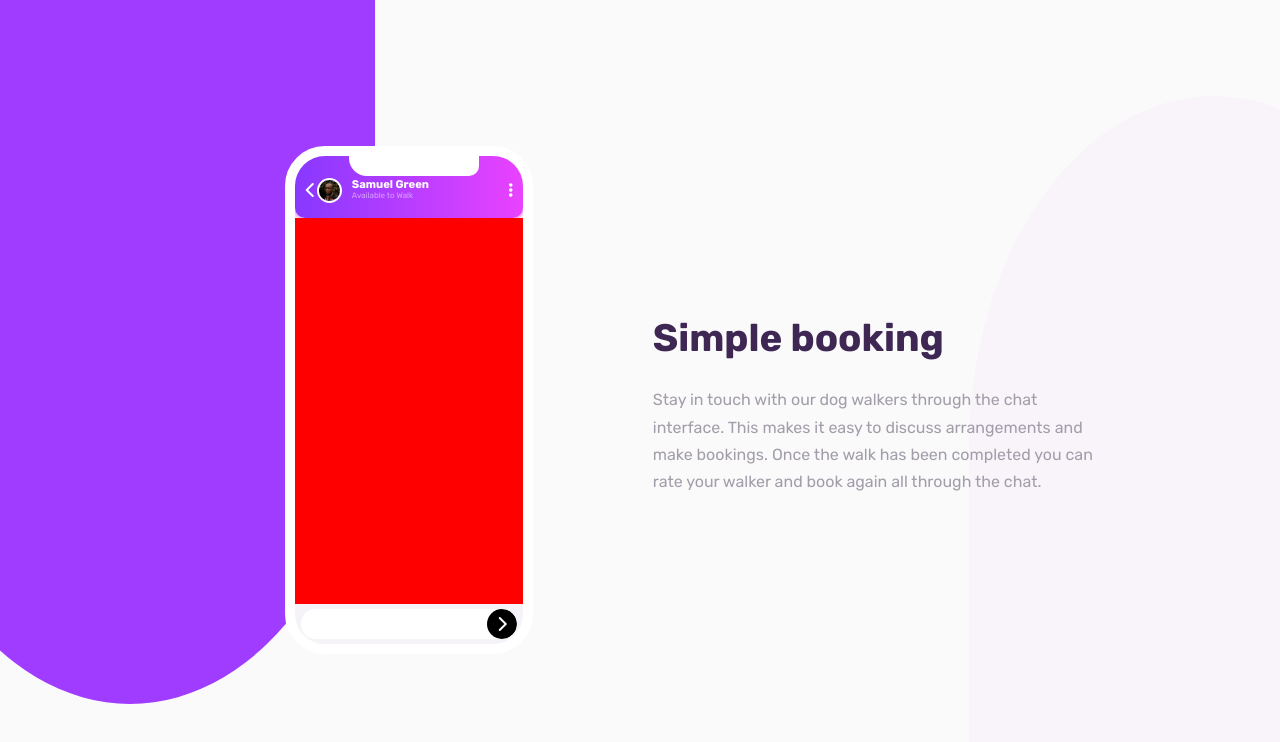
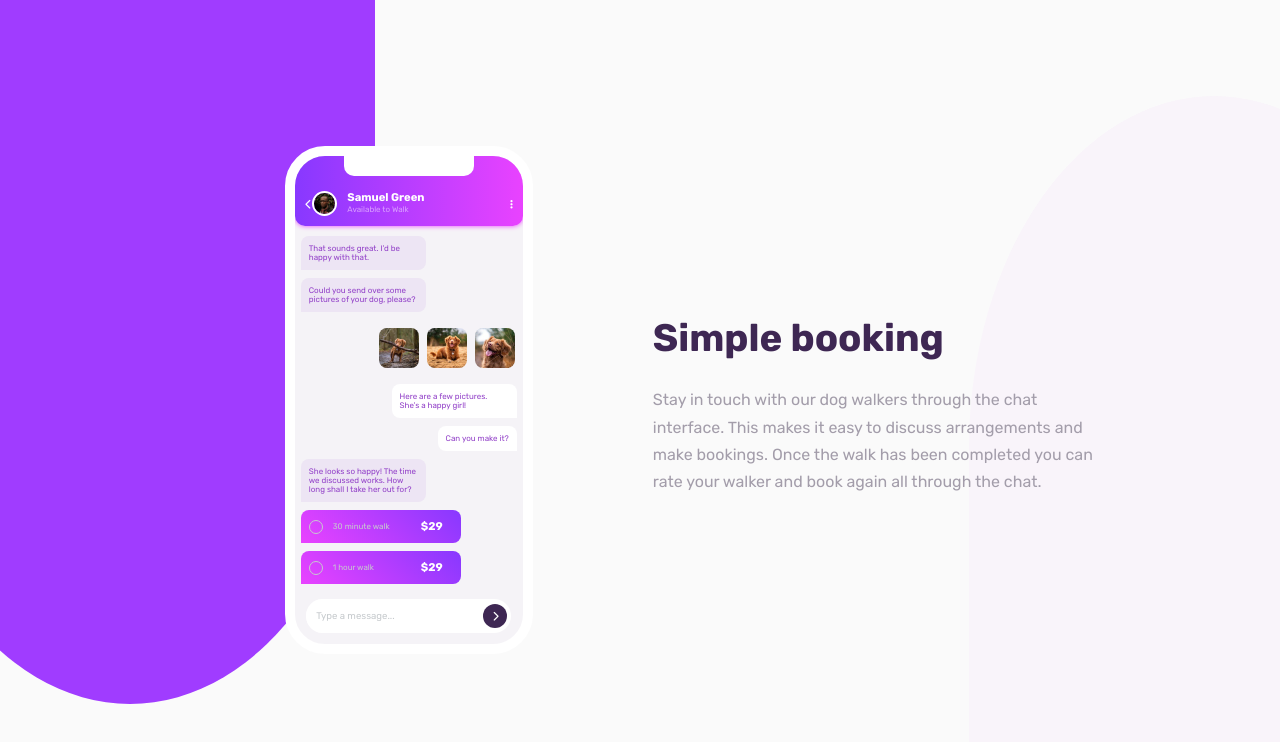
Before and after one commit to Maliklar/chat-app-css-illustration-master, a plain HTML site: page index.html in a window 1280 px wide. Drawn offline with Linux system fonts and the light colour scheme.

Commit message:
submit 1

```diff
--- a/index.html
+++ b/index.html
@@ -22,7 +22,7 @@
       <div class="mobile-toolbar">
         <div>
           <div class="toolbar-item">
-            <i class="fa-solid fa-chevron-left" style="color: white;"></i>
+            <i class="fa-solid fa-chevron-left" style="color: white; font-size: x-small""></i>
             <div class="avatar-container">
               <img src="./images/avatar.jpg" alt="Avatar">
             </div>
@@ -32,17 +32,59 @@
             </div>
           </div>
           <div class="toolbar-item">
-            <i class="fa-solid fa-ellipsis-vertical" style="color: white;"></i>
+            <i class="fa-solid fa-ellipsis-vertical" style="color: white; font-size: x-small""></i>
           </div>
         </div>
       </div>
       <div class="chat-main-container">
+        <div class="chat-message left">
+          <p>That sounds great. I’d be happy with that.</p>
+        </div>
+        <div class="chat-message left">
+          <p>Could you send over some pictures of your dog, please?</p>
+        </div>
+        <div class="images-box">
+        <div class="image-container">
+          <img src="./images/dog-image-1.jpg" alt="Dog 1">
+        </div>
+        <div class="image-container">
+          <img src="./images/dog-image-2.jpg" alt="Dog 2">
+        </div>
+        <div class="image-container">
+          <img src="./images/dog-image-3.jpg" alt="Dog 3">
+        </div>
       </div>
+        <div class="chat-message right">
+          <p>Here are a few pictures. She’s a happy girl!</p>
+        </div>
+        <div class="chat-message right">
+          <p>Can you make it?</p>
+        </div>
+        <div class="chat-message left">
+          <p>She looks so happy! The time we discussed works. How long shall I take her out for?</p>
+        </div>
+        <div class="pay-message">
+          <div class="left">
+            <div class="checkbox"></div>
+            <p>30 minute walk</p>
+          </div>
+          <div class="right">$29</div>
+        </div>
+        <div class="pay-message">
+          <div class="left">
+            <div class="checkbox"></div>
+            <p>1 hour walk</p>
+          </div>
+          <div class="right">$29</div>
+        </div>
+
+      </div>
+
       <div class="chat-input-container">
         <div>
-          <input type="text">
+          <input type="text" placeholder="Type a message...">
           <div class="send-button">
-            <i class="fa-solid fa-chevron-right" style="color: white;"></i>
+            <i class="fa-solid fa-chevron-right " style="color: white; font-size: x-small"></i>
           </div>
         </div>
       </div>
--- a/styles.css
+++ b/styles.css
@@ -99,23 +99,23 @@ main{
     width: 130px;
     background-color: white;
     height: 20px;
-    border-bottom-left-radius: 18px;
+    border-bottom-left-radius: 10px;
     border-bottom-right-radius: 10px;
     position: absolute;
     top: 0;
     left: calc(50%);
-    margin-left: -60px;
+    margin-left: -65px;
 }
 
 .mobile-toolbar{
     background-image: var(--ToolBar);
     border-radius: 10px;
     box-shadow: 0 0 5px var(--LightMagenta);
-    height: 70px;
+    height: 86px;
     width: 100%;
     display: flex;
     flex-direction: column-reverse;
-    padding: 15px 10px;
+    padding: 10px 10px;
 }
 
 .chat-main-container{
@@ -123,42 +123,133 @@ main{
     width: 100%;
     display: flex;
     flex-direction: column;
-    background-color: red;
+    overflow-y: scroll;
+    padding-top: 10px;
+    padding-right: 6px;
+    padding-left: 6px;
+    gap: 8px;
 }
 
 .chat-input-container{
-    height: 50px;
+    height: 60px;
     width: 100%;
+    display: flex;
+    flex-direction: column;
+    align-items: center;
 
-    display: flex;
-    justify-content: center;
-    align-items: center;
 
 }
 
 .chat-input-container>div{
     background-color: white;
     display: flex;
+    align-items: center;
     border-radius: 100px;
+    width: 90%;
     overflow: hidden;
+    height: 34px;
+    padding-right: 4px;
+
 }
 
-.chat-input-container>div>input{
+.chat-input-container>div>input {
     border: none;
+    flex-grow: 1;
+    font-size: 0.6rem;
+    padding-left: 10px;
+    height: 100%;
 }
+.chat-message{
+    font-size: 0.5rem;
+    max-width: 58%;
+    padding: 0px 8px;
+    color: var(--chatontheleft);
+}
+.chat-message.left {
+    background-color: #ede5f4;
+    border-radius: 8px 8px 8px 0px;
+    align-self: flex-start;
+    color: var(--chatontheleft);
+
+}
+.chat-message.right {
+    background-color: var(--White);
+    border-radius: 8px 8px 0px 8px;
+    align-self: flex-end;
+}
+
+
+.pay-message{
+    background-image: linear-gradient(45deg, var(--LightMagenta),var(--LightViolet));
+    display: flex;
+    justify-content: space-between;
+    align-items: center;
+    font-size: 0.5rem;
+    border-radius: 8px 8px 8px 0px;
+    max-width: 74%;
+    color: var(--placeholdertext);
+    padding: 4px 8px;
+}
+.pay-message>.left {
+    display: flex;
+    align-items: center;
+    gap: 10px;
+}
+
+.pay-message>.right {
+    margin-right: 10px;
+    font-size: 0.7rem;
+    font-weight: 700;
+    color: white;
+}
+.pay-message>.left>.checkbox{
+    height: 14px;
+    width: 14px;
+    border-radius: 100%;
+    border: 1px solid var(--placeholdertext);
+}
+
+.images-box{
+    display: flex;
+    flex-direction: row-reverse;
+    align-items: flex-end;
+    height: 40px;
+    margin: 8px 2px;
+    gap: 8px;
+    align-self: flex-end;
+    width: 68%;
+}
+.image-container{
+    position: relative;
+    height: 40px;
+    width: 40px;
+    overflow: hidden;
+    border-radius: 8px;
+}
+.image-container>img{
+    height: 100%;
+}
+
+.chat-input-container>div>input::placeholder {
+    color: var(--placeholdertext);
+}
+
+
 .mobile-toolbar>div{
     display: flex;
     align-items: center;
     justify-content: space-between;
+
 }
 .send-button{
-    background-color: black;
-    height: 30px;
-    width: 30px;
+    background-color: var(--submitbuttonbackground);
+    height: 24px;
+    width: 24px;
     display: flex;
     align-items: center;
     justify-content: center;
     border-radius: 100%;
+
 }
 
 .toolbar-item {
@@ -223,3 +314,26 @@ main{
     line-height: 1.7em;
     max-width: 45ch;
 }
+
+
+@media screen and (max-width: 520px) {
+    main{
+        flex-direction: column;
+    }
+    .text-container{
+        justify-content: center;
+        text-align: center;
+    }
+    .mobile-container{
+        flex-basis: 100%;
+        justify-content: center;
+        align-items: center;
+    }
+
+    .mobile{
+        margin-right: 0px;
+    }
+
+
+
+}
```
